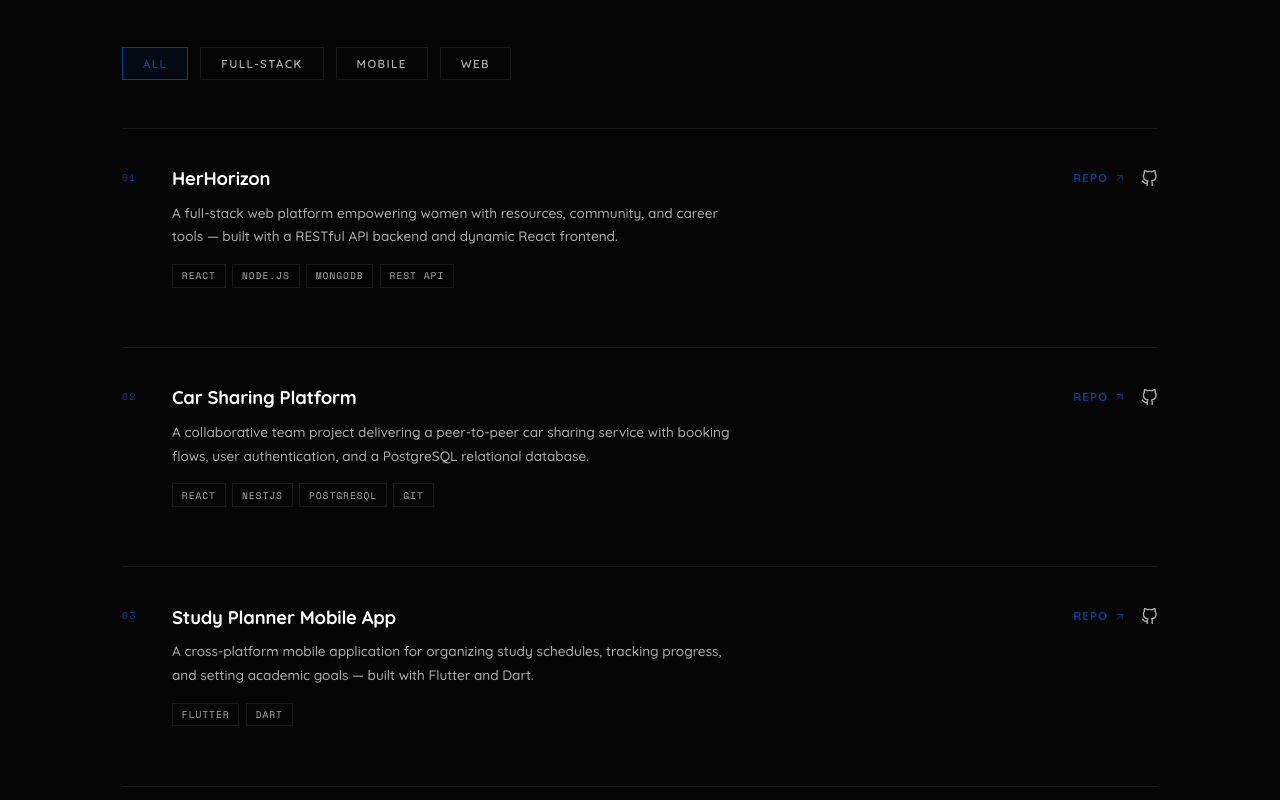
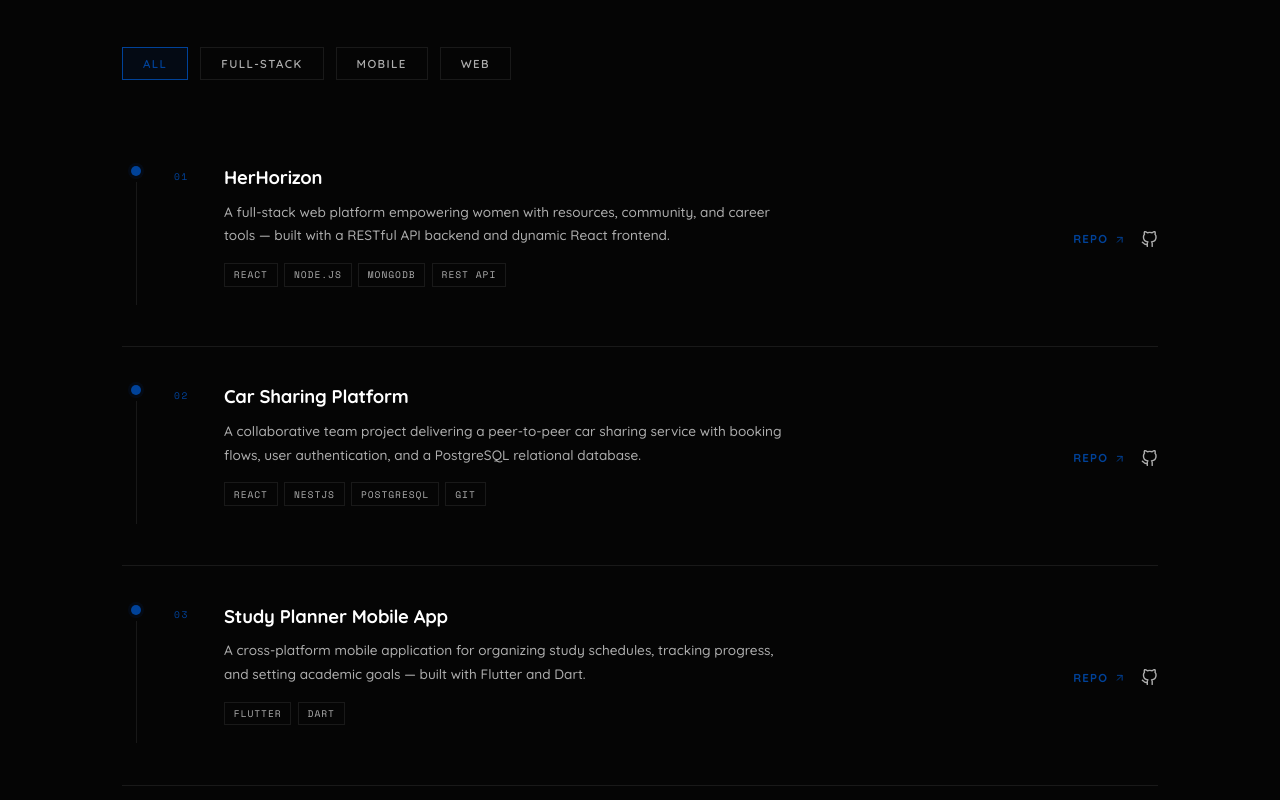
Before and after one commit to Dushimepaulette1/Paulette_Resume, a React (Vite) app: page / in a window 1280 px wide. Shown: the part 4600-5400 px from the top of the page. Built offline with nearby package versions, Linux system fonts and the light colour scheme.

Commit message:
Add timeline vertical line to project rows matching Experience style

```diff
--- a/src/components/Portfolio.jsx
+++ b/src/components/Portfolio.jsx
@@ -138,6 +138,10 @@ export default function Portfolio() {
                 transition={{ duration: 0.35, delay: i * 0.07 }}
                 layout
               >
+                <div className="timeline-line">
+                  <div className="timeline-dot" />
+                  {i < filtered.length - 1 && <div className="timeline-connector" />}
+                </div>
                 <div className="project-row-left">
                   <span className="project-row-num">0{i + 1}</span>
                   <div style={{ minWidth: 0 }}>
--- a/src/index.css
+++ b/src/index.css
@@ -662,23 +662,25 @@ section { padding: 7rem 0; }
 /* ── Portfolio ── */
 
 /* Project list (no-image editorial layout) */
-.projects-list {
-  border-top: 1px solid var(--border);
-}
+.projects-list {}
 
 .project-row {
-  display: flex;
-  justify-content: space-between;
-  align-items: flex-start;
-  gap: 2rem;
+  display: grid;
+  grid-template-columns: 28px 1fr auto;
+  gap: 0 1.5rem;
+  align-items: stretch;
   padding: 2.2rem 0;
   border-bottom: 1px solid var(--border);
-  transition: padding-left 0.35s ease, border-color 0.35s ease;
+  transition: border-color 0.35s ease;
 }
 
 .project-row:hover {
-  padding-left: 1rem;
   border-bottom-color: var(--accent);
+}
+
+.project-row:hover .timeline-dot {
+  background: var(--accent);
+  border-color: var(--accent);
 }
 
 .project-row-left {
@@ -760,8 +762,8 @@ section { padding: 7rem 0; }
 }
 
 @media (max-width: 640px) {
-  .project-row { flex-direction: column; gap: 1rem; }
-  .project-row-actions { padding-top: 0; }
+  .project-row { grid-template-columns: 20px 1fr; gap: 0 1rem; }
+  .project-row-actions { grid-column: 2; padding-top: 0.5rem; }
 }
 
 .portfolio-filters {
```
